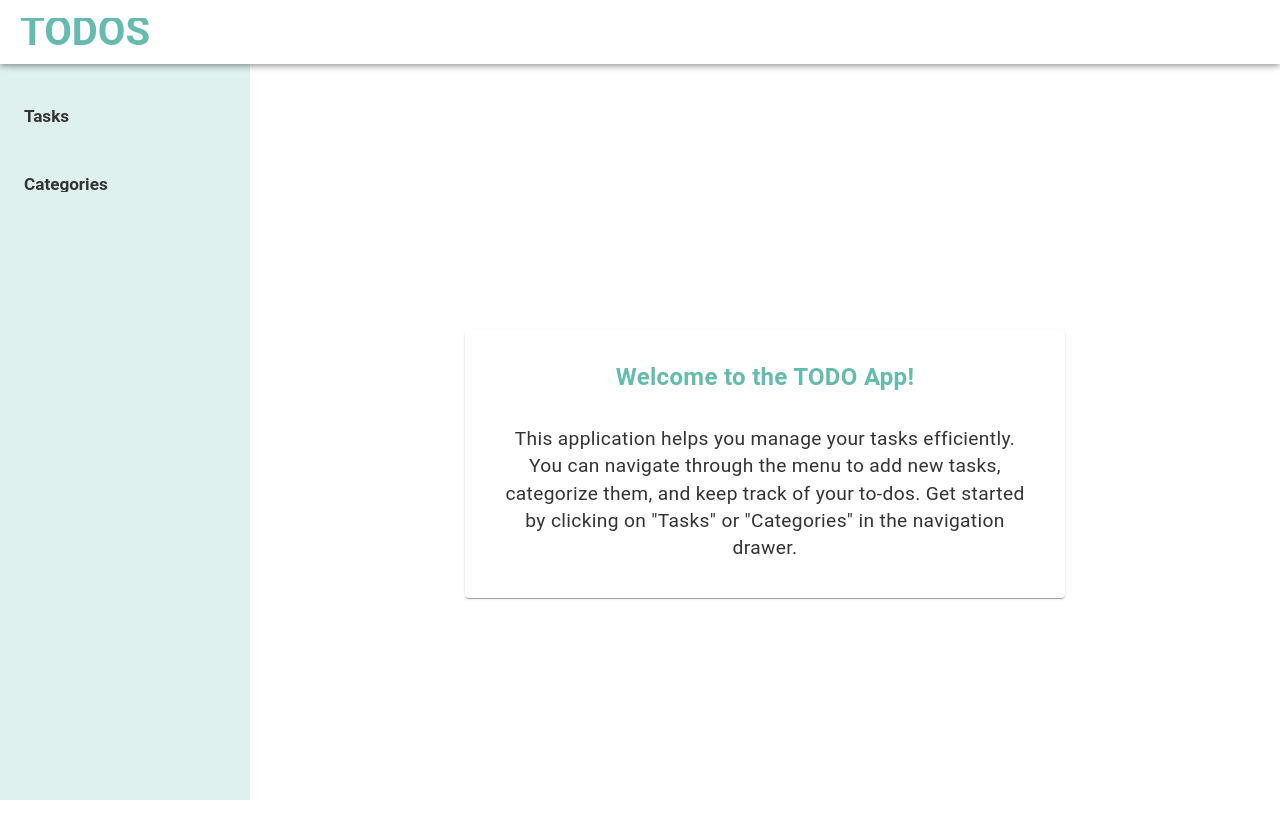
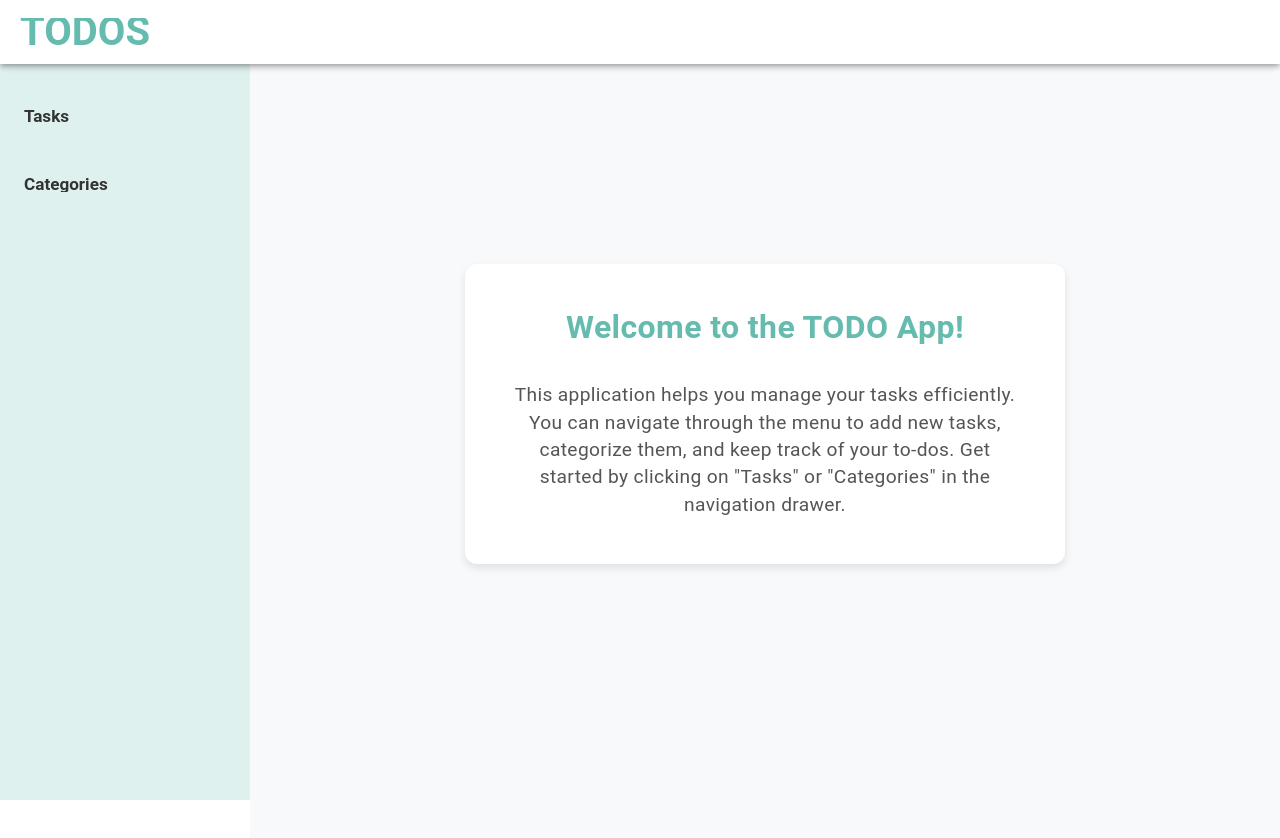
Before and after one commit to marinelakal/To-do-App, a Vue app: page / in a window 1280 px wide. Shown: the top 838 px of the page. Built offline with nearby package versions, Linux system fonts and the light colour scheme.

Commit message:
Enhance User Interface Design of Welcome Page

```diff
--- a/src/components/Welcome page/TheWelcomePage.vue
+++ b/src/components/Welcome page/TheWelcomePage.vue
@@ -12,7 +12,6 @@
   <script setup>
     // No additional script is needed for this static component
   </script>
-
   <style scoped>
   .welcome-container {
     display: flex;
@@ -20,25 +19,36 @@
     align-items: center;
     height: 100vh; /* Full viewport height for better centering */
     padding: 20px; /* Padding around the container */
+    background-color: #f8f9fa;
   }
-
   .welcome-card {
     max-width: 600px;
     width: 100%; /* Ensure responsiveness */
-    padding: 20px;
+    padding: 30px;
+    border-radius: 12px;
+    box-shadow: 0 4px 8px rgba(0, 0, 0, 0.1);
+    background-color: #ffffff;
+    text-align: center;
+    transition: box-shadow 0.3s ease, transform 0.3s ease;
+    margin-bottom: 100px;
+  }
+
+  .welcome-card:hover {
+    box-shadow: 0 6px 12px rgba(0, 0, 0, 0.15);
+    transform: translateY(-5px);
   }
 
   .welcome-title {
-    font-size: 1.5rem;
-    font-weight: bold;
+    font-size: 2rem;
+    font-weight: 600;
     color: #65bbae;
-    text-align: center;
     margin-bottom: 20px;
+    line-height: 1.3;
   }
 
   .welcome-text {
     font-size: 1.2rem;
-    color: #333;
-    text-align: center;
+    color: #555555;
+    line-height: 1.6;
   }
   </style>
```
